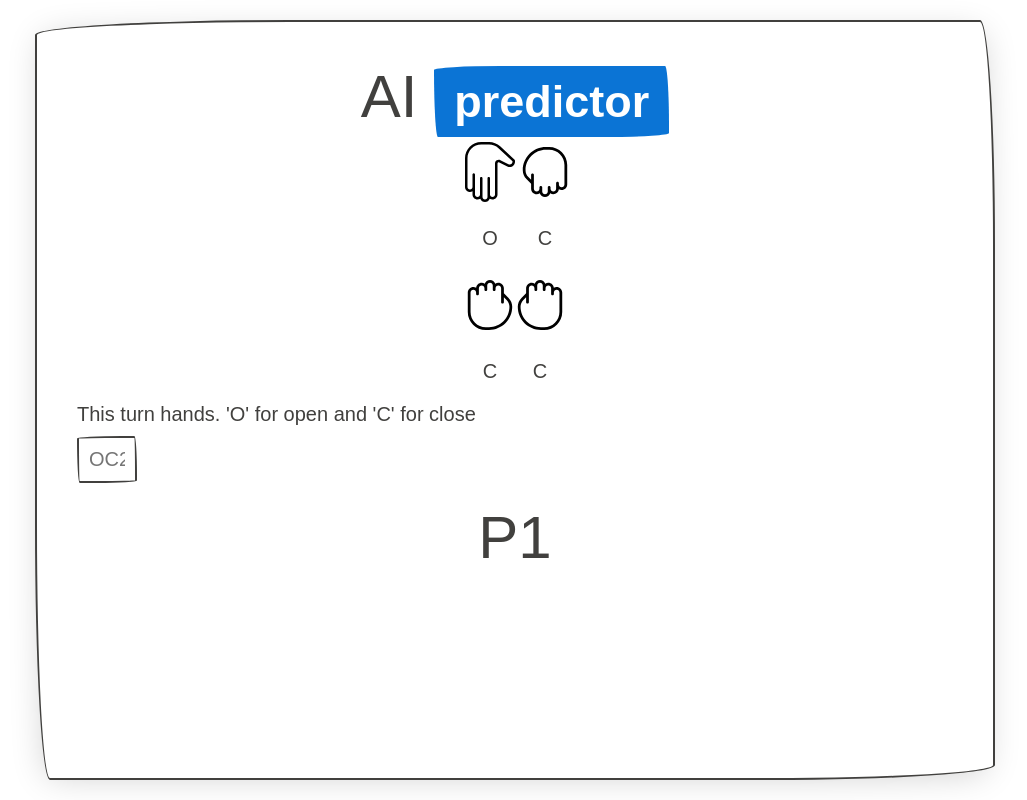
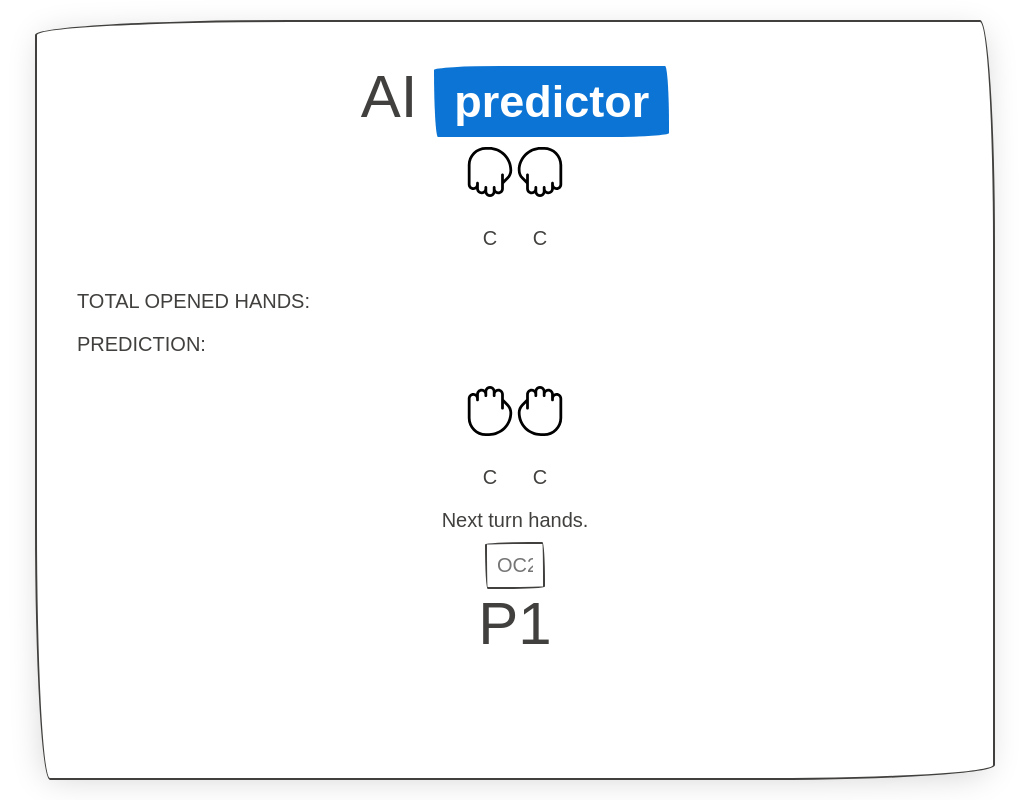
Before and after one commit to chaya-tan/tw-open-close-game, a Nuxt app: page / in a window 1280 px wide. Shown: the whole page, without its empty margins (125-1152 px from the left). Built offline with nearby package versions, Linux system fonts and the light colour scheme; a web font is replaced by a local one.

Commit message:
move all game to Game component

```diff
--- /dev/null
+++ b/components/Game.vue
@@ -0,0 +1,108 @@
+<template>
+  <div>
+    <div class="opposite">
+      <TeamHeader name="AI" role="PREDICTOR" />
+      <HandGroup
+        :direction="ALL_HAND_DIRECTIONS.downward"
+        :left-posture="ALL_HAND_POSTURES.close"
+        :right-posture="ALL_HAND_POSTURES.close"
+      />
+    </div>
+
+    <div class="game-status">
+      <p>TOTAL OPENED HANDS:</p>
+      <p>PREDICTION:</p>
+    </div>
+
+    <div class="player">
+      <HandGroup
+        :direction="ALL_HAND_DIRECTIONS.upward"
+        :left-posture="ALL_HAND_POSTURES.close"
+        :right-posture="ALL_HAND_POSTURES.close"
+      />
+
+      <div class="form-group">
+        <label for="player-input">Next turn hands.</label>
+        <input
+          id="player-input"
+          v-model="playerInput"
+          class="player-input"
+          type="text"
+          placeholder="OC2"
+          @change="onPlayerInputChange"
+          @enter="onPlayerInputSubmit"
+        />
+      </div>
+      <TeamHeader name="P1" role="NORMAL" />
+    </div>
+  </div>
+</template>
+
+<script>
+import HandGroup from '../components/HandGroup.vue'
+import TeamHeader from '../components/TeamHeader.vue'
+import GameTurn from '../modules/GameTurn.js'
+import {
+  ALL_HANDSIDES,
+  ALL_HAND_DIRECTIONS,
+  ALL_HAND_POSTURES
+} from '../constants/constants.js'
+
+const thisTurn = new GameTurn()
+const { players, thisTurnPredictor } = thisTurn
+
+export default {
+  components: {
+    HandGroup,
+    TeamHeader
+  },
+  data() {
+    return {
+      players,
+      ALL_HAND_POSTURES,
+      thisTurnPredictor,
+      ALL_HANDSIDES,
+      ALL_HAND_DIRECTIONS,
+      playerInput: ''
+    }
+  },
+  methods: {
+    onPlayerInputChange(e) {
+      const input = e.target.value
+      console.log('change', input)
+    },
+    onPlayerInputSubmit(e) {
+      const input = e.target.value
+      console.log('submit', input)
+    }
+  }
+}
+</script>
+
+<style scoped>
+.paper {
+  height: 95vh;
+  min-height: 700px;
+  min-width: 420px;
+  display: flex;
+  flex-direction: column;
+  justify-content: space-between;
+}
+.form-group {
+  display: flex;
+  flex-direction: column;
+  align-items: center;
+  margin: 0;
+}
+.team-label {
+  text-align: center;
+  margin: 0;
+}
+.player-hands-group {
+  display: flex;
+  justify-content: center;
+}
+.player-input {
+  width: 3em;
+}
+</style>
--- /dev/null
+++ b/components/TeamHeader.vue
@@ -0,0 +1,32 @@
+<template>
+  <h2 class="team-label">
+    {{ name }}
+    <span v-if="role === ROLES.predictor" class="badge secondary"
+      >predictor</span
+    >
+  </h2>
+</template>
+
+<script>
+import { ROLES } from '../constants/constants.js'
+
+export default {
+  props: {
+    name: {
+      type: String,
+      required: false,
+      default: ''
+    },
+    role: {
+      type: String,
+      required: false,
+      default: 'NORMAL'
+    }
+  },
+  data() {
+    return {
+      ROLES
+    }
+  }
+}
+</script>
--- a/constants/constants.js
+++ b/constants/constants.js
@@ -7,3 +7,7 @@ export const ALL_HAND_POSTURES = {
   open: 'O',
   close: 'C'
 }
+export const ROLES = {
+  predictor: 'PREDICTOR',
+  normal: 'NORMAL'
+}
--- a/pages/index.vue
+++ b/pages/index.vue
@@ -1,63 +1,17 @@
 <template>
   <div class="container">
     <div class="paper border border-primary">
-      <h2 class="team-label">
-        AI
-        <span class="badge secondary">predictor</span>
-      </h2>
-
-      <HandGroup
-        :direction="ALL_HAND_DIRECTIONS.downward"
-        :left-posture="ALL_HAND_POSTURES.open"
-        :right-posture="ALL_HAND_POSTURES.close"
-      />
-
-      <HandGroup
-        :direction="ALL_HAND_DIRECTIONS.upward"
-        :left-posture="ALL_HAND_POSTURES.close"
-        :right-posture="ALL_HAND_POSTURES.close"
-      />
-
-      <div class="form-group">
-        <label for="player-input"
-          >This turn hands. 'O' for open and 'C' for close</label
-        >
-        <input
-          id="player-input"
-          class="player-input"
-          type="text"
-          placeholder="OC2"
-        />
-      </div>
-      <h2 class="team-label">P1</h2>
+      <Game />
     </div>
   </div>
 </template>
 
 <script>
-import HandGroup from '../components/HandGroup.vue'
-import GameTurn from '../modules/GameTurn.js'
-import {
-  ALL_HANDSIDES,
-  ALL_HAND_DIRECTIONS,
-  ALL_HAND_POSTURES
-} from '../constants/constants.js'
-
-const thisTurn = new GameTurn()
-const { players, thisTurnPredictor } = thisTurn
+import Game from '../components/Game.vue'
 
 export default {
   components: {
-    HandGroup
-  },
-  data() {
-    return {
-      players,
-      ALL_HAND_POSTURES,
-      thisTurnPredictor,
-      ALL_HANDSIDES,
-      ALL_HAND_DIRECTIONS
-    }
+    Game
   }
 }
 </script>
@@ -65,16 +19,10 @@ export default {
 <style scoped>
 .paper {
   height: 95vh;
-}
-.team-label {
-  text-align: center;
-  margin: 0;
-}
-.player-hands-group {
+  min-height: 700px;
+  min-width: 420px;
   display: flex;
-  justify-content: center;
-}
-.player-input {
-  width: 3em;
+  flex-direction: column;
+  justify-content: space-between;
 }
 </style>
```
